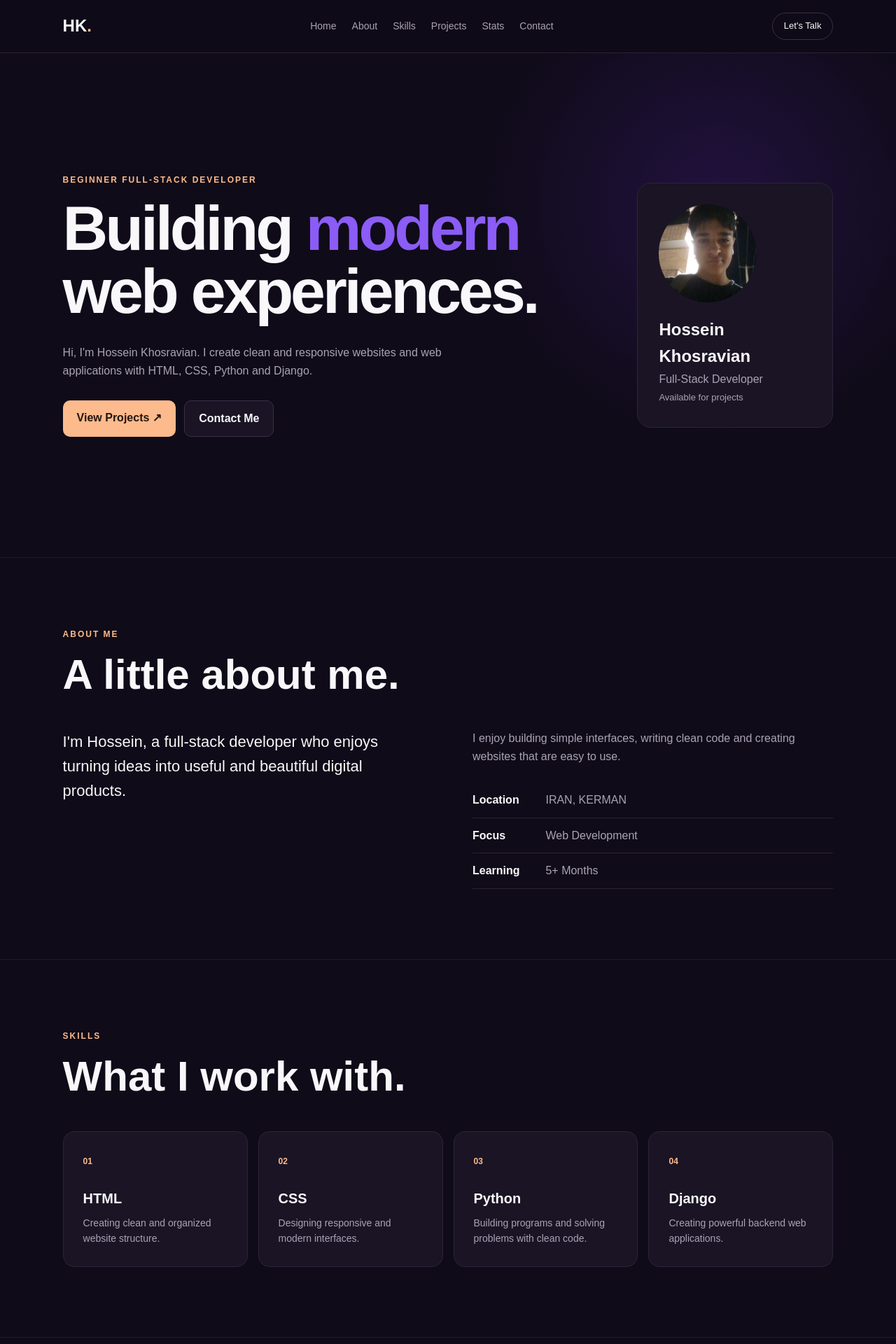
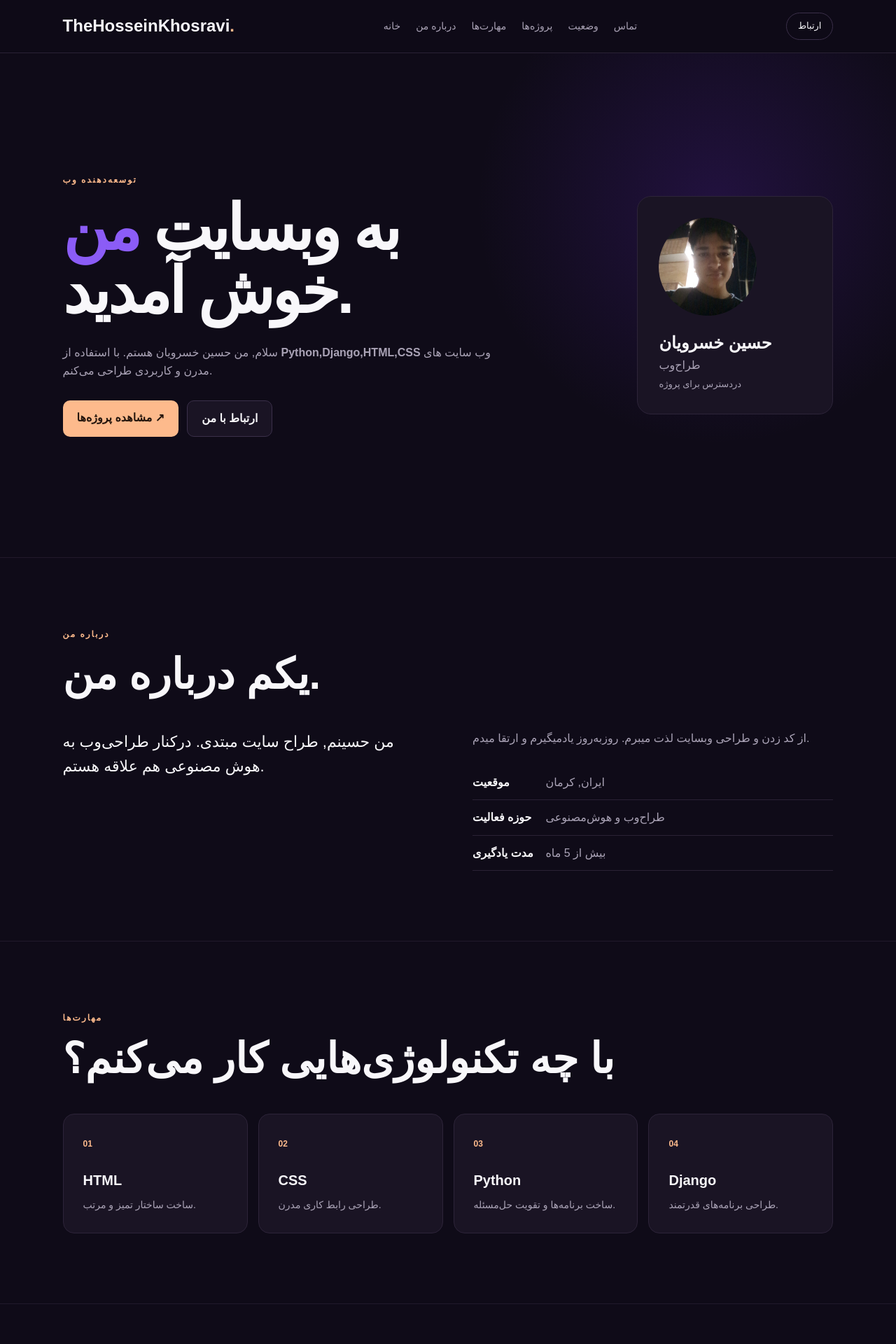
Before and after one commit to Luffysun09/Real-Web-Project, a Django app: page / in a window 1280 px wide. Shown: the top 1920 px of the page at 70% size. Run offline with Django 5.2, Linux system fonts and the light colour scheme.

Commit message:
CHANGING TO FARSI

```diff
--- a/mywebsite/templates/index.html
+++ b/mywebsite/templates/index.html
@@ -37,7 +37,7 @@
 
     <meta
         property="og:title"
-        content="Hossein Khosravian | Full-Stack Developer"
+        content="Hossein Khosravian | Developer"
     >
 
     <meta
@@ -62,7 +62,7 @@
 
     <meta
         name="twitter:title"
-        content="Hossein Khosravian | Full-Stack Developer"
+        content="Hossein Khosravian | Developer"
     >
 
     <meta
@@ -82,9 +82,9 @@
         "mainEntity": {
             "@type": "Person",
             "name": "Hossein Khosravian",
-            "description": "Beginner full-stack developer",
+            "description": "developer",
             "image": "{% static 'images/hossein.jpg' %}",
-            "jobTitle": "Full-Stack Developer",
+            "jobTitle": "Web Developer",
             "sameAs": [
                 "https://instagram.com/hossein_khosravi"
             ]
@@ -110,17 +110,17 @@
                 class="logo"
                 aria-label="Hossein Khosravian - Home"
             >
-                HK<span>.</span>
+                TheHosseinKhosravi<span>.</span>
             </a>
 
             <div class="nav-links">
 
-                <a href="#home">Home</a>
-                <a href="#about">About</a>
-                <a href="#skills">Skills</a>
-                <a href="#projects">Projects</a>
-                <a href="#stats">Stats</a>
-                <a href="#contact">Contact</a>
+                <a href="#home">خانه</a>
+                <a href="#about">درباره من</a>
+                <a href="#skills">مهارت‌ها</a>
+                <a href="#projects">پروژه‌ها</a>
+                <a href="#stats">وضعیت</a>
+                <a href="#contact">تماس</a>
 
             </div>
 
@@ -128,7 +128,7 @@
                 href="#contact"
                 class="talk-button"
             >
-                Let's Talk
+            ارتباط
             </a>
 
         </nav>
@@ -146,21 +146,20 @@
             <div class="home-text">
 
                 <p class="small-title">
-                    BEGINNER FULL-STACK DEVELOPER
+                    توسعه‌دهنده وب
                 </p>
 
                 <h1 id="home-title">
-                    Building
-                    <span>modern</span>
+                    به وبسایت
+                    <span>من</span>
                     <br>
-                    web experiences.
+                    خوش آمدید.
                 </h1>
 
                 <p class="description">
-                    Hi, I'm Hossein Khosravian.
-                    I create clean and responsive
-                    websites and web applications
-                    with HTML, CSS, Python and Django.
+                سلام, من حسین خسرویان هستم.
+                با استفاده از <b>Python,Django,HTML,CSS</b> وب سایت های مدرن و کاربردی طراحی می‌کنم.
+
                 </p>
 
                 <div class="buttons">
@@ -169,14 +168,14 @@
                         href="#projects"
                         class="button main-button"
                     >
-                        View Projects ↗
+                        مشاهده پروژه‌ها ↗
                     </a>
 
                     <a
                         href="#contact"
                         class="button second-button"
                     >
-                        Contact Me
+                        ارتباط با من
                     </a>
 
                 </div>
@@ -195,15 +194,15 @@
                 </div>
 
                 <h2>
-                    Hossein Khosravian
+                    حسین خسرویان
                 </h2>
 
                 <p>
-                    Full-Stack Developer
+                    طراح‌وب
                 </p>
 
                 <span>
-                    Available for projects
+                    دردسترس برای پروژه
                 </span>
 
             </div>
@@ -217,11 +216,11 @@
         >
 
             <p class="small-title">
-                ABOUT ME
+                درباره من
             </p>
 
             <h2 id="about-title">
-                A little about me.
+                یکم درباره من.
             </h2>
 
             <div class="about">
@@ -229,9 +228,8 @@
                 <div class="about-main">
 
                     <p>
-                        I'm Hossein, a full-stack developer
-                        who enjoys turning ideas into useful
-                        and beautiful digital products.
+                        من حسینم, طراح سایت مبتدی. درکنار
+                         طراحی‌وب به هوش مصنوعی هم علاقه هستم.
                     </p>
 
                 </div>
@@ -239,26 +237,25 @@
                 <div class="about-info">
 
                     <p>
-                        I enjoy building simple interfaces,
-                        writing clean code and creating
-                        websites that are easy to use.
+                        از کد‌ زدن و طراحی وبسایت لذت میبرم.
+                        روز‌به‌روز یادمیگیرم و ارتقا میدم.
                     </p>
 
                     <div class="info">
 
                         <p>
-                            <strong>Location</strong>
-                            IRAN, KERMAN
+                            <strong>موقعیت</strong>
+                            ایران, کرمان
                         </p>
 
                         <p>
-                            <strong>Focus</strong>
-                            Web Development
+                            <strong>حوزه‌ فعالیت</strong>
+                            طراح‌وب و هوش‌مصنوعی
                         </p>
 
                         <p>
-                            <strong>Learning</strong>
-                            5+ Months
+                            <strong>مدت یادگیری</strong>
+                            بیش از 5 ماه
                         </p>
 
                     </div>
@@ -276,11 +273,11 @@
         >
 
             <p class="small-title">
-                SKILLS
+                مهارت‌ها
             </p>
 
             <h2 id="skills-title">
-                What I work with.
+                با چه تکنولوژی‌هایی کار می‌کنم؟
             </h2>
 
             <div class="skills">
@@ -292,8 +289,7 @@
                     <h3>HTML</h3>
 
                     <p>
-                        Creating clean and organized
-                        website structure.
+                        ساخت ساختار تمیز و مرتب.
                     </p>
 
                 </article>
@@ -305,8 +301,7 @@
                     <h3>CSS</h3>
 
                     <p>
-                        Designing responsive and
-                        modern interfaces.
+                        طراحی رابط کاری مدرن.
                     </p>
 
                 </article>
@@ -318,8 +313,7 @@
                     <h3>Python</h3>
 
                     <p>
-                        Building programs and solving
-                        problems with clean code.
+                        ساخت برنامه‌ها و تقویت حل‌مسئله.
                     </p>
 
                 </article>
@@ -331,8 +325,7 @@
                     <h3>Django</h3>
 
                     <p>
-                        Creating powerful backend
-                        web applications.
+                        طراحی برنامه‌های قدرتمند.
                     </p>
 
                 </article>
@@ -348,11 +341,11 @@
         >
 
             <p class="small-title">
-                PROJECTS
+                پروژه‌ها
             </p>
 
             <h2 id="projects-title">
-                Some of my work.
+                بعضی از کارها من.
             </h2>
 
             <div class="projects">
@@ -369,21 +362,19 @@
                     <div class="project-text">
 
                         <p class="project-type">
-                            Personal Portfolio
+                            پروژه معرفی خودم
                         </p>
 
                         <h3>
-                            Personal Portfolio Website
+                             وب‌سایت معرفی
                         </h3>
 
                         <p>
-                            A portfolio website built with
-                            HTML, CSS and Django to showcase
-                            my skills and projects.
+                            برای معرفی مهارت‌ها و پروژه‌ها.
                         </p>
 
                         <a href="#">
-                            View Project ↗
+                            مشاهده پروژه ↗
                         </a>
 
                     </div>
@@ -402,16 +393,16 @@
                     <div class="project-text">
 
                         <p class="project-type">
-                            COMING UP
+                            به ‌زودی
                         </p>
 
                         <h3>
-                            COMING SOON
+                            به‌زودی
                         </h3>
 
                         <p>
-                            A new web development project
-                            will be added here soon.
+                            یک پروژه جدید
+                             بزودی قرار خواهد گرفت.
                         </p>
 
                     </div>
@@ -430,16 +421,16 @@
                     <div class="project-text">
 
                         <p class="project-type">
-                            COMING UP
+                            به ‌زودی
                         </p>
 
                         <h3>
-                            COMING SOON
+                            به‌زودی
                         </h3>
 
                         <p>
-                            A new web development project
-                            will be added here soon.
+                         یک پروژه جدید
+                          بزودی قرار خواهد گرفت.
                         </p>
 
                     </div>
@@ -457,33 +448,33 @@
         >
 
             <p class="small-title">
-                MY STATS
+                وضعیت من
             </p>
 
             <h2 id="stats-title">
-                My progress so far.
+                مسیر من تا به اینجا.
             </h2>
 
             <div class="stats">
 
                 <div>
                     <strong>1</strong>
-                    <p>Project</p>
+                    <p>پروژه</p>
                 </div>
 
                 <div>
                     <strong>4</strong>
-                    <p>Technologies</p>
+                    <p>تکنولوژی</p>
                 </div>
 
                 <div>
                     <strong>5+</strong>
-                    <p>Months Learning</p>
+                    <p>ماه یادگیری</p>
                 </div>
 
                 <div>
                     <strong>100%</strong>
-                    <p>Curiosity</p>
+                    <p>کنجکاوری</p>
                 </div>
 
             </div>
@@ -499,22 +490,21 @@
             <div class="contact-text">
 
                 <p class="small-title">
-                    CONTACT ME
+                    ارتباط با من
                 </p>
 
                 <h2 id="contact-title">
-                    Have a project
-                    in mind?
+                    پروژه‌ای در ذهن داری؟
                 </h2>
 
                 <div class="contact-links">
 
                     <a href="mailto:hosseinhosseinkhosravi@gmail.com" target="_blank">
-                        📧 Email
+                        📧 ایمیل
                     </a>
 
                     <a href="https://github.com/Luffysun09" target="_blank">
-                        💻 GitHub
+                        💻 گیت‌هاب
                     </a>
 
 
@@ -526,7 +516,7 @@
 
                 <label>
 
-                    Name
+                    نام
 
                     <input
                         type="text"
@@ -539,7 +529,7 @@
 
                 <label>
 
-                    Email
+                    ایمیل
 
                     <input
                         type="email"
@@ -552,7 +542,7 @@
 
                 <label>
 
-                    Message
+                    پیام
 
                     <textarea
                         name="message"
@@ -563,7 +553,7 @@
                 </label>
 
                 <a class="send-button" href="{% url 'error' %}" target="_blank">
-                    Send Message ↗
+                    ارسال پیام ↗
                 </a>
 
             </form>
@@ -579,7 +569,7 @@
             class="logo"
             aria-label="Back to home"
         >
-            HK<span>.</span>
+            THEHOSSEINKHOSRAVI<span>.</span>
         </a>
 
         <p>
@@ -587,7 +577,7 @@
         </p>
 
         <a href="#home">
-            Back to top ↑
+            بازگشت به بالا ↑
         </a>
 
     </footer>
```
